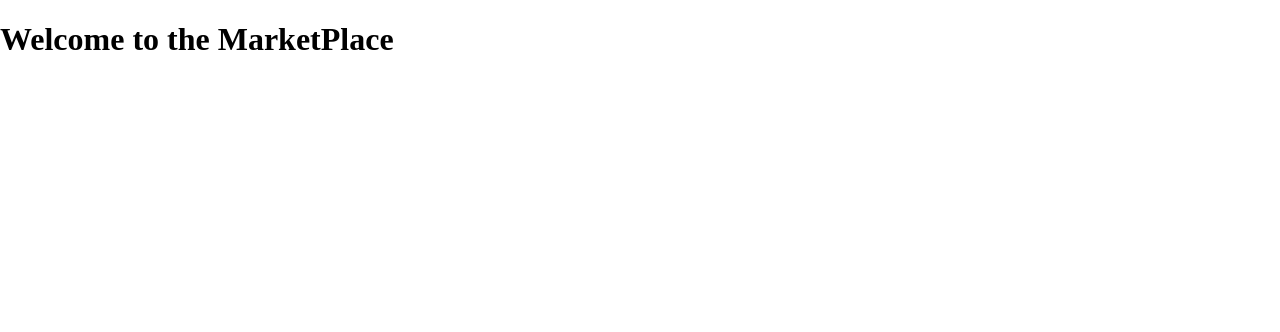
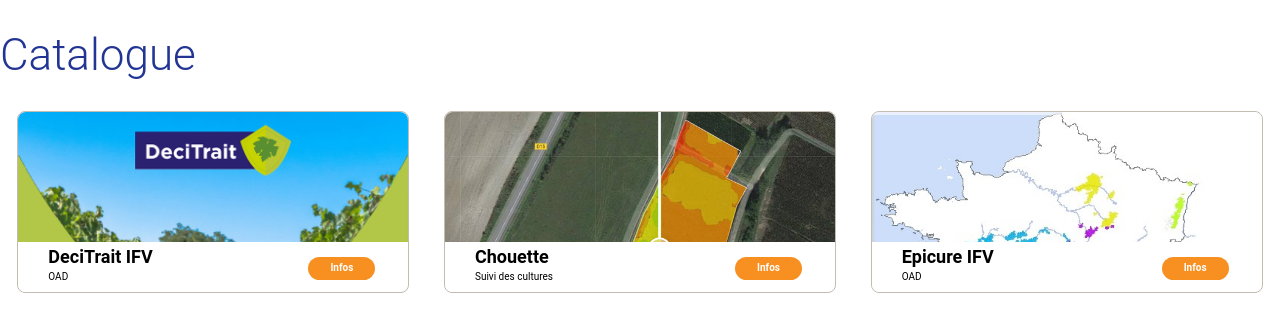
Before and after one commit to CaroD59/FarmConnect_Front, a React (Create React App) app: page /makert-place in a window 1280 px wide. Shown: the top 332 px of the page. Built offline with nearby package versions, Linux system fonts and the light colour scheme; the HTML template or start-up script is replaced by a standard one.

Commit message:
adding catalogue component in the MKP component

```diff
--- a/src/components/MarketPlace/index.jsx
+++ b/src/components/MarketPlace/index.jsx
@@ -1,5 +1,11 @@
+import MarketPlaceCatalog from '../MarketPlaceCatalog/index';
+
 function MarketPlace() {
-  return <h1> Welcome to the MarketPlace </h1>;
+  return (
+    <>
+      <MarketPlaceCatalog />
+    </>
+  );
 }
 
 export default MarketPlace;
```
